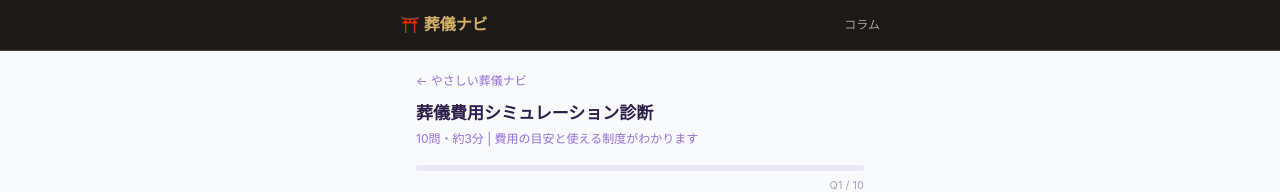
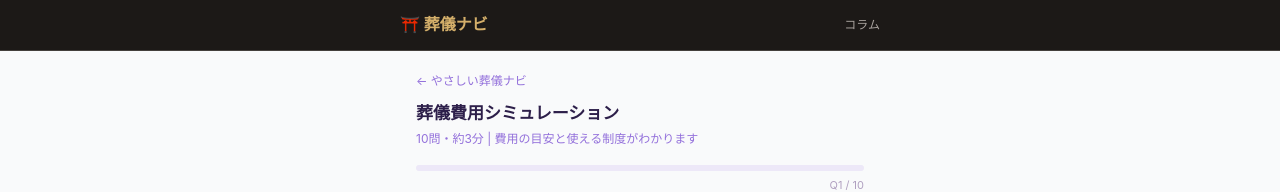
Before and after one commit to sincere1229/sougi-anshin, a Next.js app: page /diagnosis/cost in a window 1280 px wide. Shown: the top 192 px of the page. Built offline with nearby package versions, Linux system fonts and the light colour scheme.

Commit message:
Update page.tsx

```diff
--- a/src/app/diagnosis/cost/page.tsx
+++ b/src/app/diagnosis/cost/page.tsx
@@ -1,14 +1,14 @@
 import type { Metadata } from 'next'
 import DiagnosisShell from '@/components/DiagnosisShell'
 export const metadata: Metadata = {
-  title: '葬儀費用シミュレーション診断 | 葬儀ナビ',
-  description: '10問・約3分。予算・保険・香典から葬儀費用の目安と使える制度がわかる無料診断。',
+  title: '葬儀費用シミュレーション | やさしい葬儀ナビ',
+  description: '10問・約3分。葬儀費用の目安と使える制度・備えがわかる無料シミュレーション。',
 }
 export default function Page() {
   return (
     <DiagnosisShell
       diagnosisId="cost"
-      title="葬儀費用シミュレーション診断"
+      title="葬儀費用シミュレーション"
       subtitle="10問・約3分 | 費用の目安と使える制度がわかります"
       questionsCsvPath="/data/csv/questions_cost.csv"
       resultsCsvPath="/data/csv/result_cost.csv"
@@ -20,22 +20,27 @@ export default function Page() {
       ]}
       recommendServices={[
         {
-                "name": "ライフリセット（遺品整理）",
-                "url": "https://px.a8.net/svt/ejp?a8mat=4B5LK3+1GZLMA+36X8+1ZHAW1",
-                "description": "葬儀後の遺品整理もまとめてお任せ。全国対応。",
-                "forWho": "",
-                "notFor": "",
-                "badge": "遺品整理"
+          name: '家族葬のこれから',
+          url: 'https://px.a8.net/svt/ejp?a8mat=4B5LK3+1FSQEQ+5PHI+5ZMCH',
+          description: '火葬プランなら最安86,900円〜。費用を抑えた葬儀が全国対応。',
+          forWho: '', notFor: '',
+          badge: '費用重視',
         },
         {
-                "name": "墓石ナビ（墓石一括見積）",
-                "url": "https://px.a8.net/svt/ejp?a8mat=4B5LK3+1I6GTU+46CI+BYLJL",
-                "description": "全国の墓石会社に一括見積もり。費用を比較できます。",
-                "forWho": "",
-                "notFor": "",
-                "badge": "お墓"
-        }
-]}
+          name: 'ライフリセット（遺品整理）',
+          url: 'https://px.a8.net/svt/ejp?a8mat=4B5LK3+1GZLMA+36X8+1ZHAW1',
+          description: '遺品整理のプロが対応。全国対応・即日見積もり無料。',
+          forWho: '', notFor: '',
+          badge: '遺品整理',
+        },
+        {
+          name: 'VERY CARD（電報・弔電）',
+          url: 'https://px.a8.net/svt/ejp?a8mat=4B5LK3+1JYRN6+32Q4+5ZU29',
+          description: '葬儀に届ける弔電。490文字まで無料・最短当日発送対応。',
+          forWho: '', notFor: '',
+          badge: '電報',
+        },
+      ]}
     />
   )
 }
```
